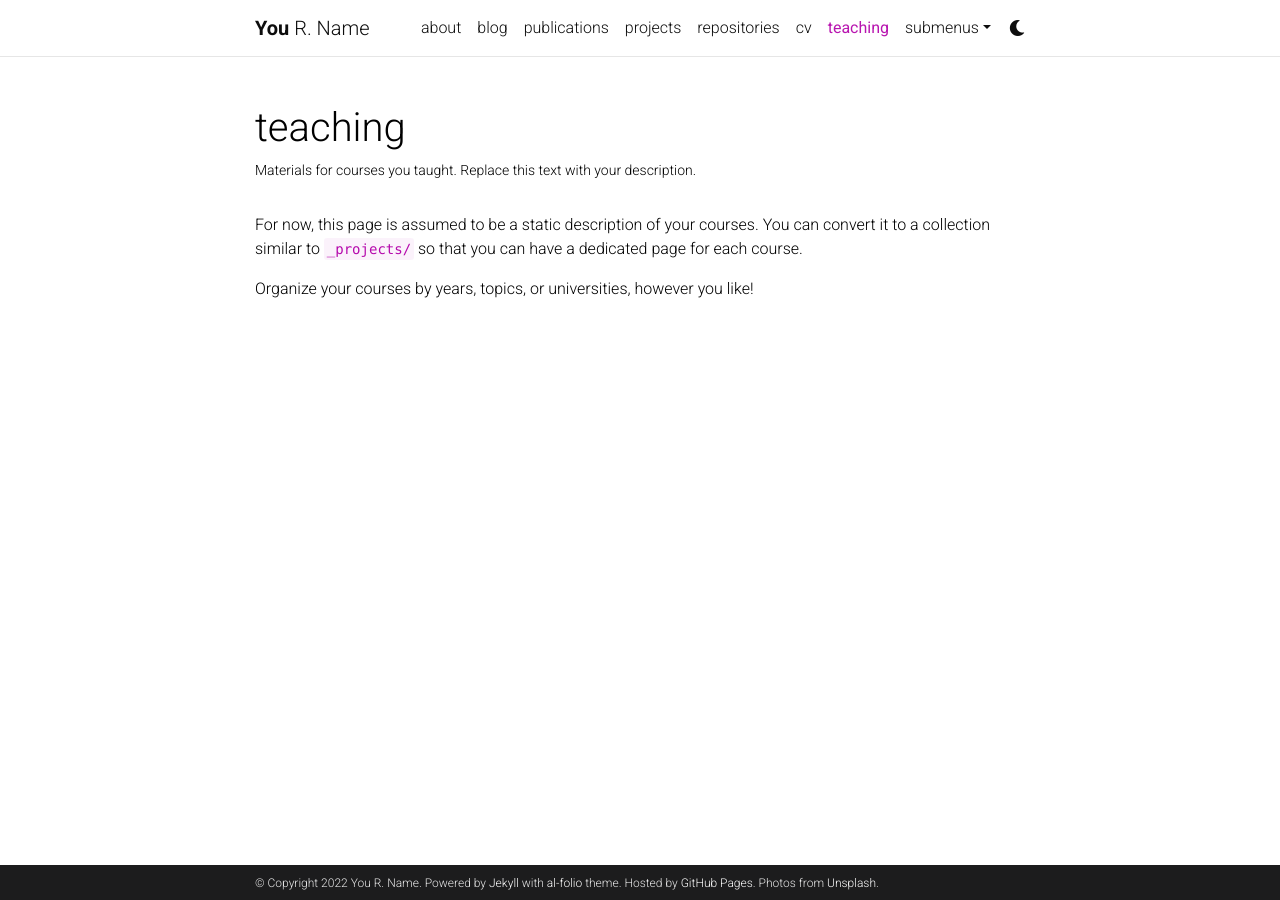
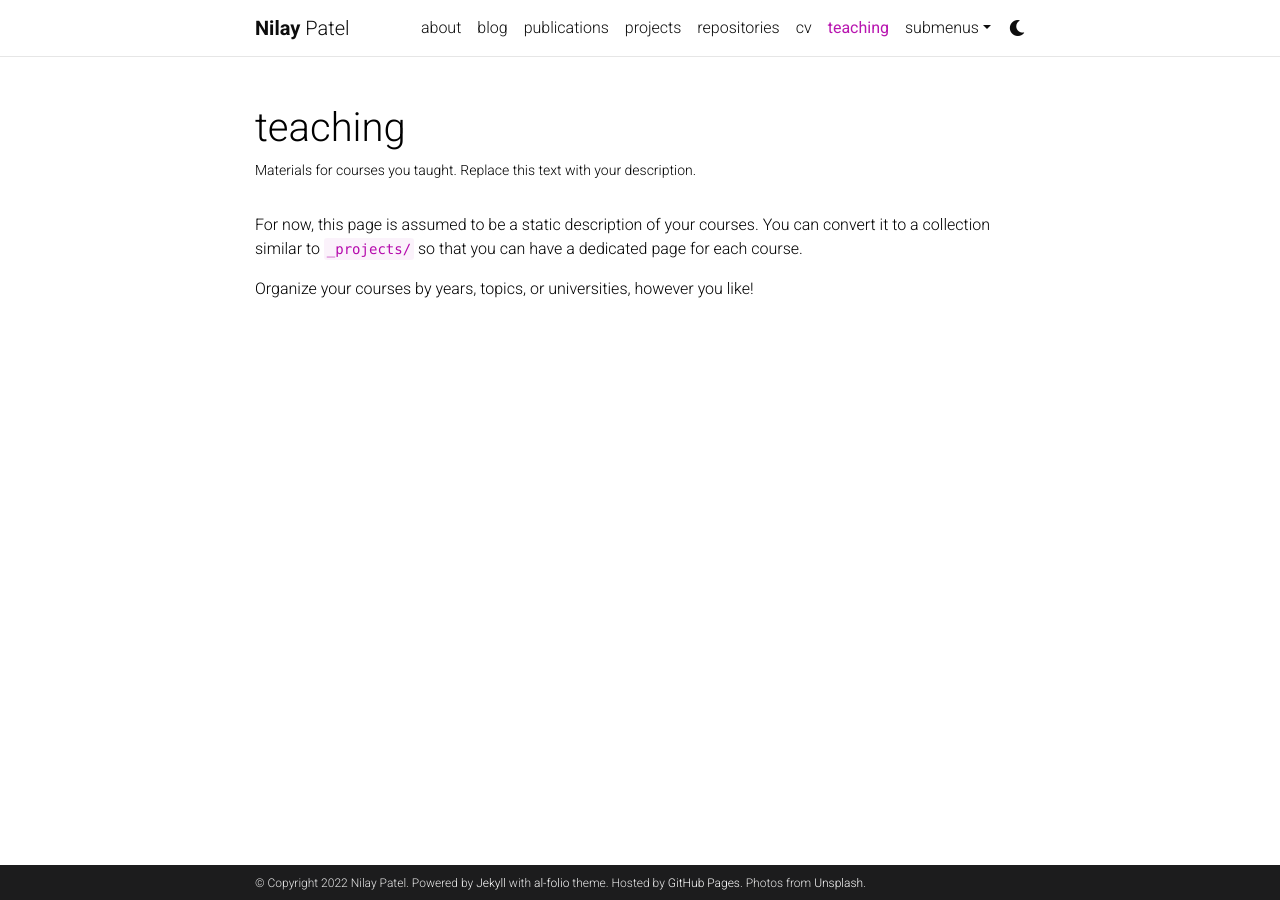
Before and after one commit to offendo/offendo.github.io, a Jekyll site: the page built from _pages/teaching.md, in a window 1280 px wide. Built offline with Jekyll 4.4.1, drawn with Linux system fonts in a browser that asks for light colours; comment, search, counter and statistics services are not loaded; a style sheet for code colours, icons or effects is not loaded.

Commit message:
updating url

```diff
--- a/_config.yml
+++ b/_config.yml
@@ -3,9 +3,9 @@
 # -----------------------------------------------------------------------------
 
 title: blank # the website title (if blank, full name will be used instead)
-first_name: You
-middle_name: R.
-last_name: Name
+first_name: Nilay
+middle_name:
+last_name: Patel
 email: you@example.com
 description: > # the ">" symbol means to ignore newlines until "footer_text:"
   A simple, whitespace theme for academics. Based on [*folio](https://github.com/bogoli/-folio) design.
@@ -18,8 +18,8 @@
 lang: en # the language of your site (for example: en, fr, cn, ru, etc.)
 icon: ⚛️  # the emoji used as the favicon (alternatively, provide image name in /assets/img/)
 
-url: https://alshedivat.github.io # the base hostname & protocol for your site
-baseurl: /al-folio # the subpath of your site, e.g. /blog/
+url: https://offendo.github.io # the base hostname & protocol for your site
+baseurl:
 last_updated: false # set to true if you want to display last updated in the footer
 impressum_path:  # set to path to include impressum link in the footer, use the same path as permalink in a page, helps to conform with EU GDPR
 
```
